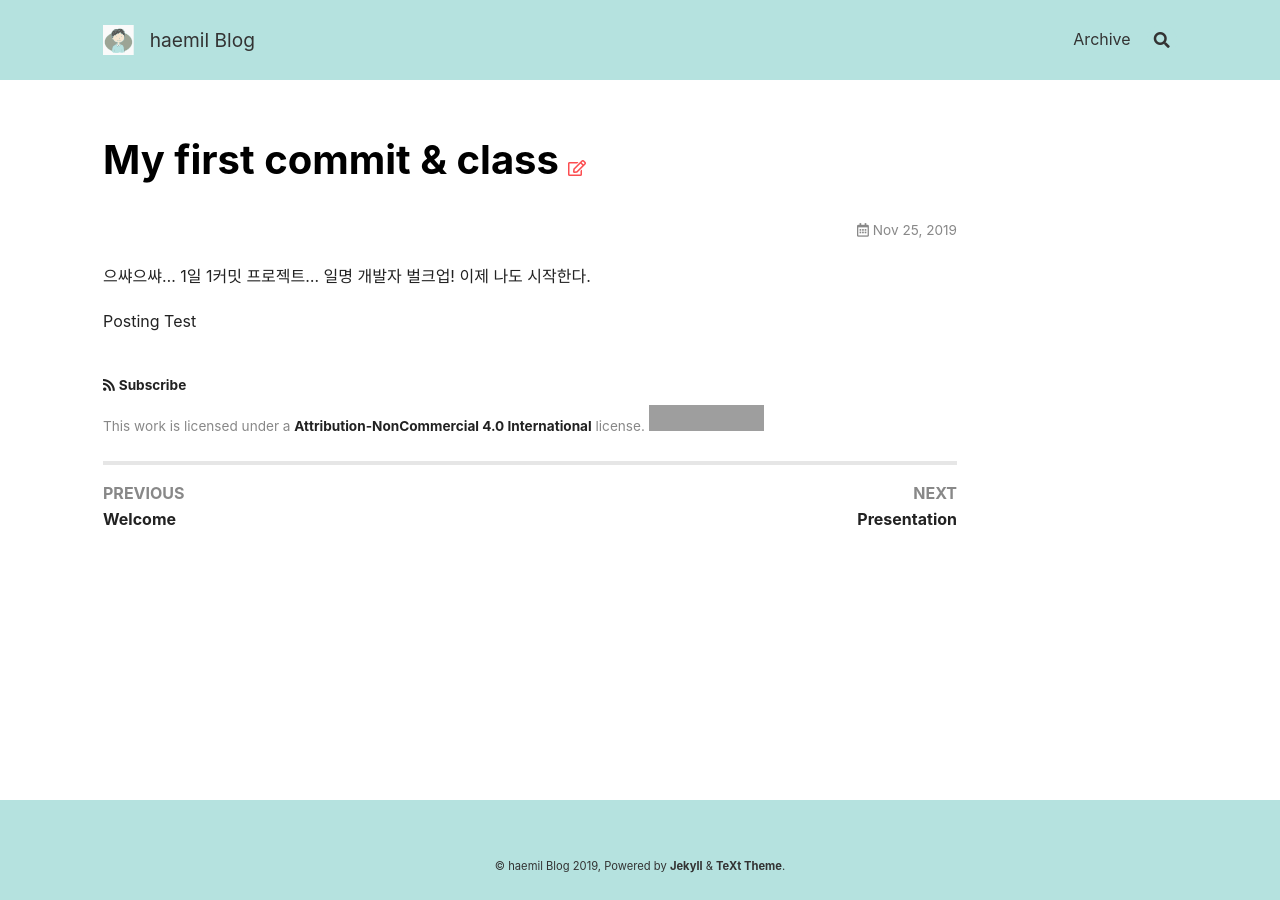
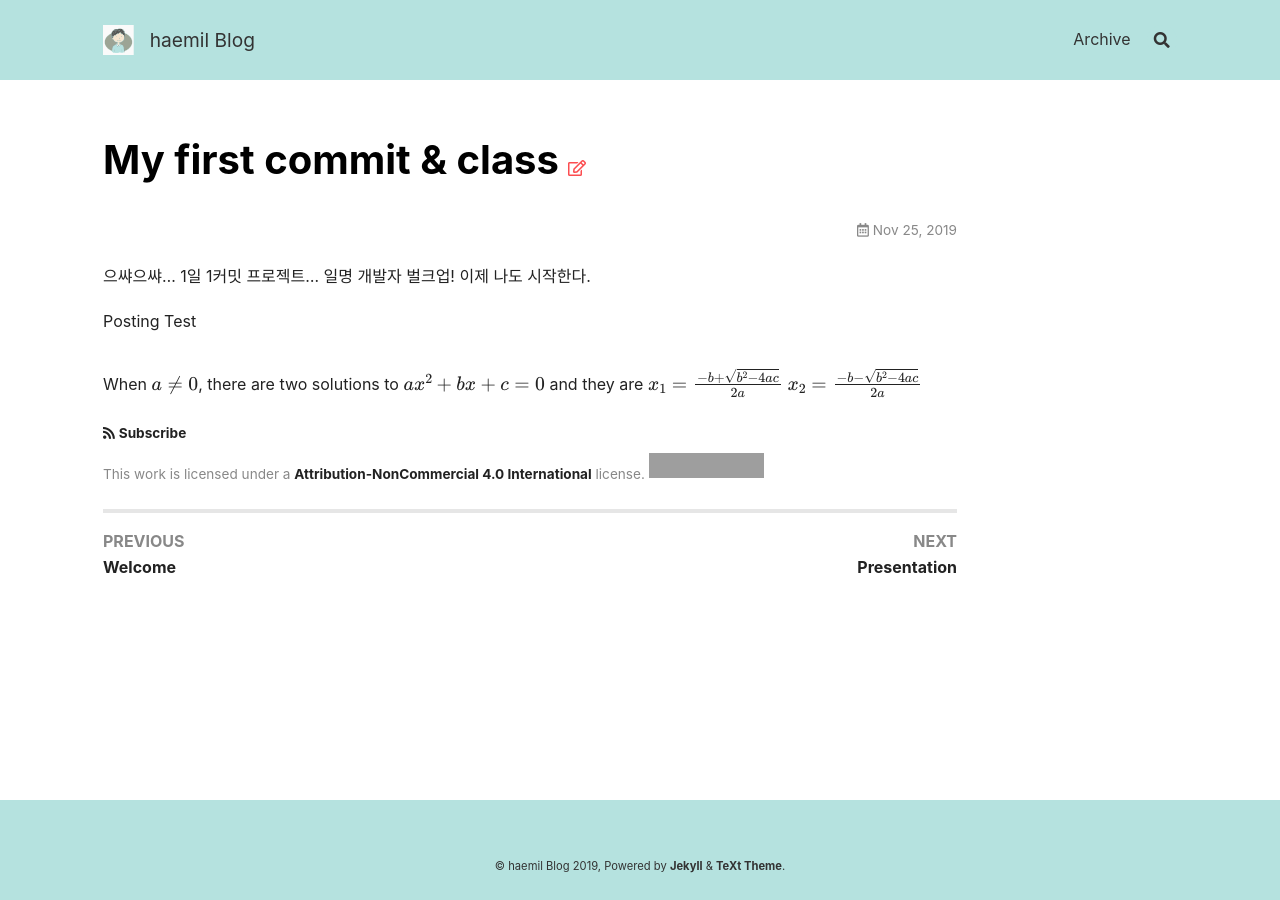
Before and after one commit to mchaemil/mchaemil.github.io, a Jekyll site: the page built from _posts/2019-11-25-my-first-commit.md, in a window 1280 px wide. Built offline with Jekyll 4.4.1, drawn with Linux system fonts in a browser that asks for light colours; nearby versions of some CDN libraries; formulas are drawn with MathJax 3; grey boxes are pictures that could not be loaded.

Commit message:
update post

````diff
--- a/_posts/2019-11-25-my-first-commit.md
+++ b/_posts/2019-11-25-my-first-commit.md
@@ -45,3 +46,7 @@ Posting Test
   "options": {}
 }
 ```
+
+When $$a \ne 0$$, there are two solutions to $$ax^2 + bx + c = 0$$ and they are
+$$x_1 = {-b + \sqrt{b^2-4ac} \over 2a}$$
+$$x_2 = {-b - \sqrt{b^2-4ac} \over 2a} \notag$$
````
Also changed, not shown: other parts of _posts/2019-11-25-my-first-commit.md (+1 -0 lines), _posts/2019-12-06-python-collection-module-except-file.md (+1 -1 lines).
